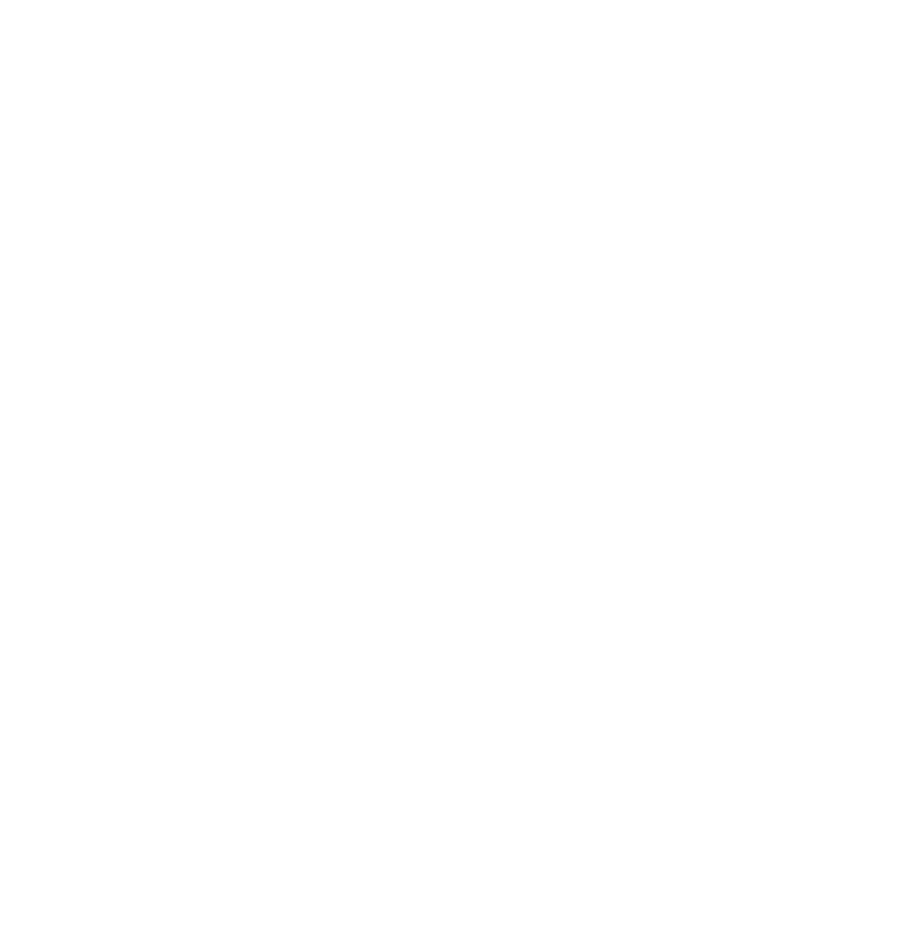
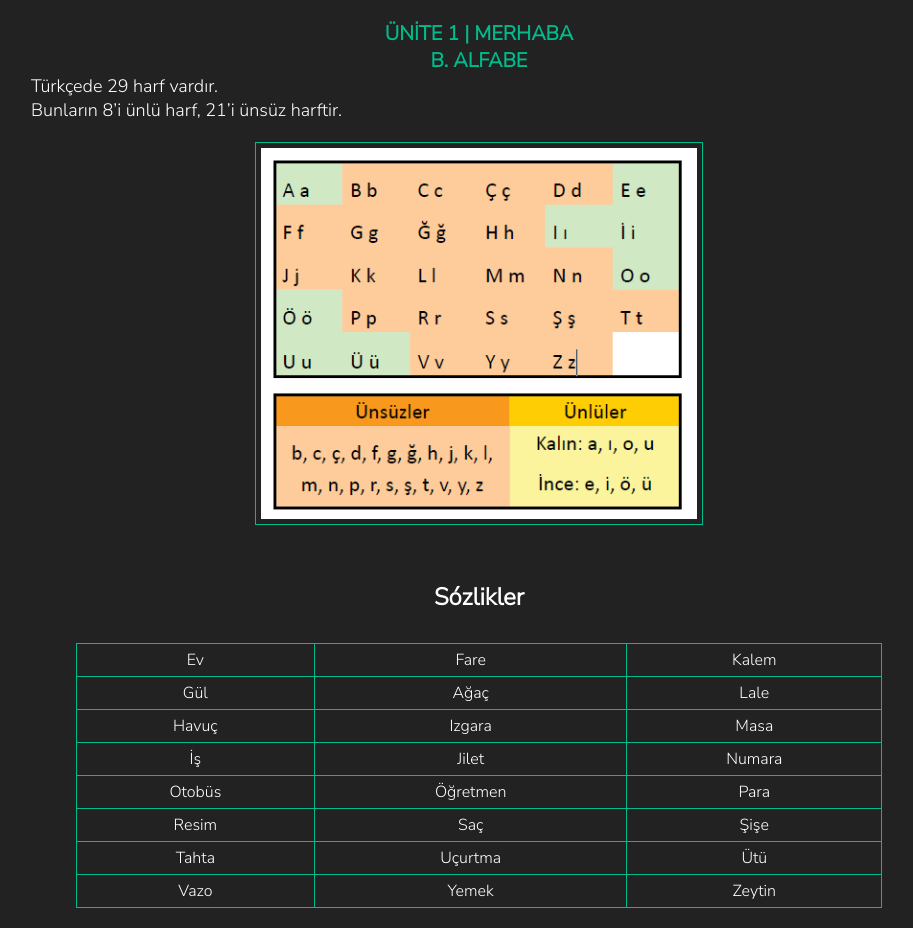
Before and after one commit to uua1995/turkish, a plain HTML site: page istanbul/a1/unite2.html in a window 1280 px wide. Shown: the whole page, without its empty margins (161-1074 px from the left). Before the commit the page ends 800 px from the top, so only its background shows below. Drawn offline with Linux system fonts and the light colour scheme.

Commit message:
temalar qosıldı

```diff
--- a/istanbul/a1/unite2.html
+++ b/istanbul/a1/unite2.html
@@ -4,9 +4,63 @@
     <meta charset="UTF-8">
     <meta http-equiv="X-UA-Compatible" content="IE=edge">
     <meta name="viewport" content="width=device-width, initial-scale=1.0">
-    <title>Document</title>
+    <link rel="stylesheet" href="../istanbul.css">
+    <title>A1 | Unite 1B</title>
 </head>
 <body>
-
+    <div class="container">
+        <h3>ÜNİTE 1 | MERHABA</h3>
+        <h4>B. ALFABE</h4>
+        <div class="dilbilisi">
+            <span>Türkçede 29 harf vardır.</span><br>
+            <span>Bunların 8’i ünlü harf, 21’i ünsüz harftir.</span>
+        </div>
+        <img style="width: 50%;" src="../images/1.002.png" alt="">
+        <div class="dict">
+            <h2>Sózlikler</h2>
+            <table>
+                <tr>
+                    <td>Ev</td>
+                    <td>Fare</td>
+                    <td>Kalem</td>
+                </tr>
+                <tr>
+                    <td>Gül</td>
+                    <td>Ağaç</td>
+                    <td>Lale</td>
+                </tr>
+                <tr>
+                    <td>Havuç</td>
+                    <td>Izgara</td>
+                    <td>Masa</td>
+                </tr>
+                <tr>
+                    <td>İş</td>
+                    <td>Jilet</td>
+                    <td>Numara</td>
+                </tr>
+                <tr>
+                    <td>Otobüs</td>
+                    <td>Öğretmen</td>
+                    <td>Para</td>
+                </tr>
+                <tr>
+                    <td>Resim</td>
+                    <td>Saç</td>
+                    <td>Şişe</td>
+                </tr>
+                <tr>
+                    <td>Tahta</td>
+                    <td>Uçurtma</td>
+                    <td>Ütü</td>
+                </tr>
+                <tr>
+                    <td>Vazo</td>
+                    <td>Yemek</td>
+                    <td>Zeytin</td>
+                </tr>
+            </table>
+        </div>
+    </div>
 </body>
 </html>
--- a/istanbul/istanbul.css
+++ b/istanbul/istanbul.css
@@ -0,0 +1,58 @@
+@import url('https://fonts.googleapis.com/css2?family=Nunito+Sans:opsz,wght@6..12,300&display=swap');
+* {
+    margin: 0;
+    padding: 0;
+    box-sizing: border-box;
+    font-family: 'Nunito Sans', sans-serif;
+}
+body {
+    background-color: #222;
+    color: #fff;
+}
+
+.container {
+    width: 70%;
+    margin: 0 auto;
+    padding: 20px 0;
+    text-align: center;
+}
+
+.container h3, h4 {
+    color: #00bc8c;
+    font-weight: bold;
+    font-size: 20px;
+}
+
+.container img {
+    width: 90%;
+    margin: 20px 0;
+    padding: 5px;
+    border: 1px solid #00bc8c;
+}
+.dict h2 {
+    margin: 30px 0;
+}
+
+.container table {
+    width: 90%;
+    margin: 0 auto;
+}
+.container table tr:hover {
+    background-color: #404040;
+}
+.container table td {
+    /* width: 50%; */
+    padding: 5px;
+}
+.container table, td {
+    border: 1px solid #00bc8c;
+    border-collapse: collapse;
+}
+
+.dilbilisi {
+    width: 100%;
+    text-align: left;
+}
+.dilbilisi span {
+    font-size: 18px;
+}
--- a/style.css
+++ b/style.css
@@ -36,7 +36,6 @@ header select, button {
 
 }
 button {
-    /* margin-left: 5px; */
     outline: none;
     border: none;
     background-color: #00bc8c;
@@ -49,7 +48,7 @@ button {
     width: 95%;
     height: 500px;
     border-radius: 15px;
-    margin: 0 auto;
+    margin: 20px auto;
     background-color: #303030;
     color: #fff;
 }
```
Also changed, not shown: istanbul/a1/unite1.html (+102 -1 lines), lingust.ru/js.js (added, +43 -0 lines), lingust.ru/ling.html (added, +28 -0 lines), istanbul/images/1.001.png (added), istanbul/images/1.002.png (added), lingust.ru/lingust_words.txt (added).
